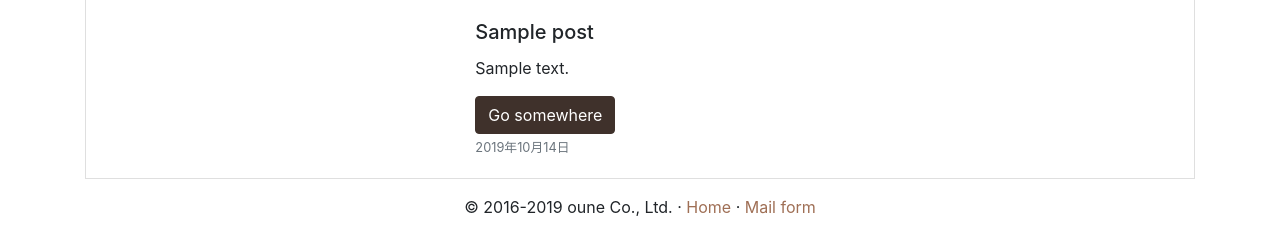
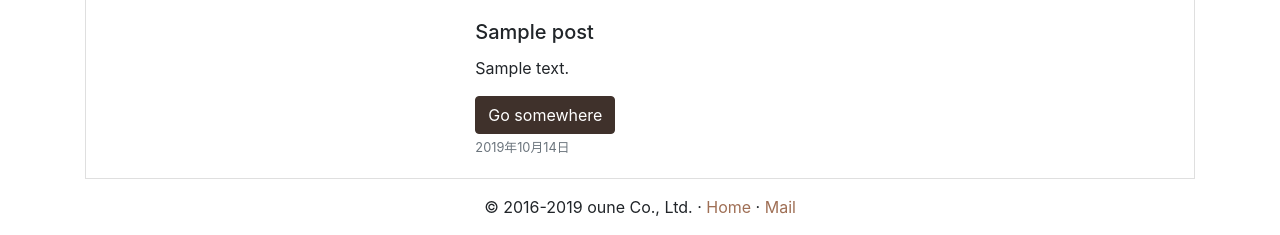
Before and after one commit to Kaz711/wp_my_theme, a WordPress theme: the page made by index.php in a window 1280 px wide. Shown: the part 1734-1969 px from the top of the page. Run offline with PHP 8.4 and a stand-in for WordPress, Linux system fonts and the light colour scheme; the site name, menu and one post (Sample post) are stand-ins, and other content is empty; some libraries are stand-ins or nearby versions.

Commit message:
footer修正2

```diff
--- a/footer.php
+++ b/footer.php
@@ -2,7 +2,7 @@
 
 <!-- FOOTER -->
 <footer class="container">
-  <p style="text-align: center;">&copy; 2016-2019 oune Co., Ltd. &middot; <a href="#" class="text-msc">Home</a> &middot; <a href="#" class="text-msc">Mail form</a></p>
+  <p style="text-align: center;">&copy; 2016-2019 oune Co., Ltd. &middot; <a href="#" class="text-msc">Home</a> &middot; <a href="mailto:送信先メールアドレス" class="text-msc">Mail</a></p>
 </footer>
 
 <!-- Scroll btn -->
```
